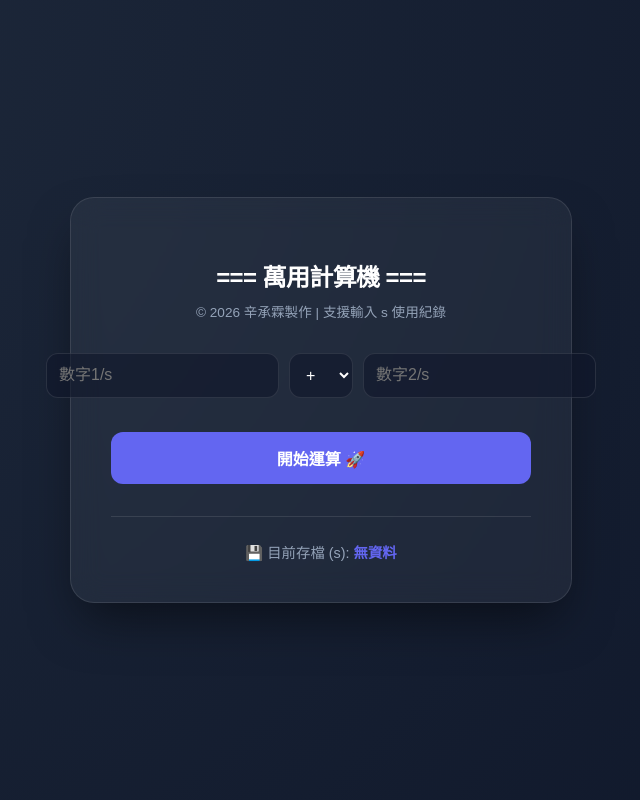
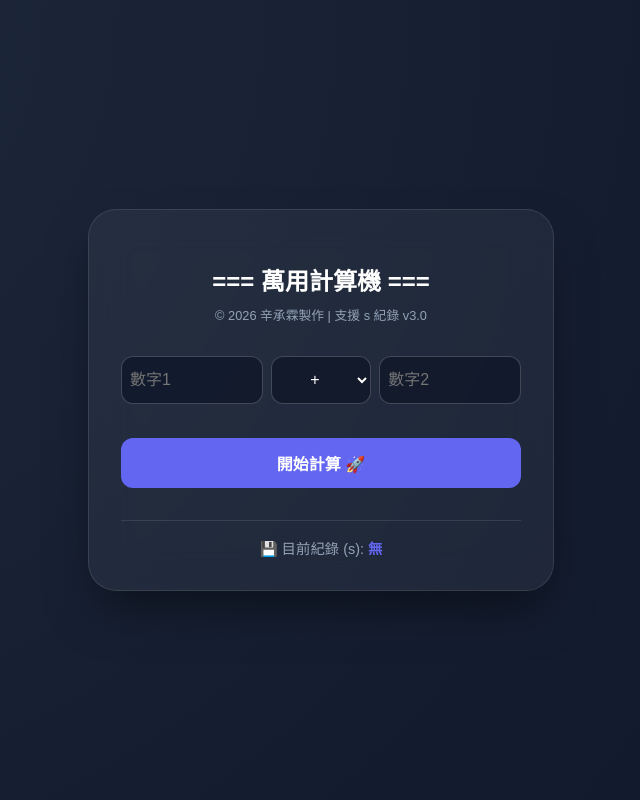
Before and after one commit to pengjun0429/calculator, a Flask app: page / in a window 1280 px wide. Shown: the whole page, without its empty margins (319-959 px from the left). Run offline with Flask 3, Linux system fonts and the light colour scheme.

Commit message:
Update index.html 第三版

```diff
--- a/templates/index.html
+++ b/templates/index.html
@@ -7,95 +7,99 @@
     <style>
         :root {
             --primary: #6366f1;
-            --success: #22c55e;
-            --danger: #ef4444;
             --bg: #0f172a;
+            --glass: rgba(255, 255, 255, 0.05);
         }
         body {
-            font-family: 'PingFang TC', 'Microsoft JhengHei', sans-serif;
+            font-family: 'PingFang TC', sans-serif;
             background: radial-gradient(circle at top left, #1e293b, #0f172a);
-            color: #f8fafc;
+            color: #fff;
             display: flex; justify-content: center; align-items: center;
             min-height: 100vh; margin: 0;
         }
         .container {
-            background: rgba(255, 255, 255, 0.05);
-            backdrop-filter: blur(15px);
+            background: var(--glass);
+            backdrop-filter: blur(20px);
             border: 1px solid rgba(255, 255, 255, 0.1);
-            padding: 2.5rem; border-radius: 24px;
+            padding: 2rem; border-radius: 28px;
             box-shadow: 0 25px 50px -12px rgba(0, 0, 0, 0.5);
-            width: 100%; max-width: 420px; text-align: center;
+            width: 90%; max-width: 400px;
         }
-        h2 { font-weight: 700; margin-bottom: 0.5rem; letter-spacing: -0.025em; color: #fff; }
-        .info { font-size: 0.85rem; color: #94a3b8; margin-bottom: 2rem; }
+        h2 { font-size: 1.5rem; margin-bottom: 0.5rem; text-align: center; }
+        .info { font-size: 0.8rem; color: #94a3b8; text-align: center; margin-bottom: 2rem; }
 
-        .input-group { display: flex; gap: 10px; margin-bottom: 1.5rem; justify-content: center; }
+        /* 核心修正：格子排版 */
+        .input-group {
+            display: flex;
+            gap: 8px; /* 格子間距 */
+            align-items: center;
+            margin-bottom: 1.5rem;
+        }
         input, select {
-            background: rgba(15, 23, 42, 0.6);
-            border: 1px solid rgba(255, 255, 255, 0.1);
-            color: #fff; padding: 12px; border-radius: 12px;
-            font-size: 1rem; outline: none; transition: 0.2s;
+            background: rgba(15, 23, 42, 0.8);
+            border: 1px solid rgba(255, 255, 255, 0.2);
+            color: #fff;
+            padding: 12px 8px;
+            border-radius: 12px;
+            font-size: 1rem;
+            outline: none;
+            box-sizing: border-box; /* 確保寬度包含邊框 */
+            height: 48px; /* 固定高度讓格子整齊 */
         }
-        input:focus { border-color: var(--primary); box-shadow: 0 0 0 4px rgba(99, 102, 241, 0.2); }
+        input[name="st"], input[name="nd"] { flex: 3; min-width: 0; } /* 數字格子佔比較大 */
+        select[name="mode"] { flex: 2; min-width: 0; text-align: center; cursor: pointer; } /* 模式格子 */
+
+        input:focus, select:focus { border-color: var(--primary); }
 
         button {
-            width: 100%; padding: 14px; border-radius: 12px; border: none;
+            width: 100%; height: 50px; border-radius: 12px; border: none;
             font-size: 1rem; font-weight: 600; cursor: pointer;
-            transition: all 0.2s; margin-top: 10px;
+            transition: 0.2s; margin-top: 10px;
         }
         .btn-calc { background: var(--primary); color: white; }
-        .btn-calc:hover { background: #4f46e5; transform: translateY(-2px); }
-        .btn-save { background: var(--success); color: white; margin-top: 20px; }
-        .btn-save:hover { background: #16a34a; }
+        .btn-calc:hover { background: #4f46e5; transform: scale(1.02); }
+        .btn-save { background: #22c55e; color: white; margin-top: 15px; }
 
         .res-box {
-            margin-top: 2rem; padding: 1.5rem;
-            background: rgba(99, 102, 241, 0.1);
-            border-radius: 16px; border-left: 4px solid var(--primary);
-            font-size: 1.25rem; font-weight: 600;
+            margin-top: 1.5rem; padding: 1.2rem;
+            background: rgba(99, 102, 241, 0.15);
+            border-radius: 16px; border: 1px solid var(--primary);
+            text-align: center; font-size: 1.1rem;
         }
-        .error { color: var(--danger); font-size: 0.9rem; margin-top: 1rem; }
-
-        .storage {
-            margin-top: 2rem; padding-top: 1.5rem;
-            border-top: 1px solid rgba(255, 255, 255, 0.1);
-            color: #94a3b8; font-size: 0.9rem;
-        }
+        .storage { margin-top: 2rem; text-align: center; font-size: 0.9rem; color: #94a3b8; border-top: 1px solid rgba(255,255,255,0.1); padding-top: 1rem; }
         b { color: var(--primary); }
     </style>
 </head>
 <body>
     <div class="container">
         <h2>=== 萬用計算機 ===</h2>
-        <div class="info">© 2026 辛承霖製作 | 支援輸入 s 使用紀錄</div>
+        <div class="info">© 2026 辛承霖製作 | 支援 s 紀錄 v3.0</div>
 
         <form method="POST">
             <div class="input-group">
-                <input type="text" name="st" placeholder="數字1/s" style="flex: 2;" required>
-                <select name="mode" style="flex: 1;">
+                <input type="text" name="st" placeholder="數字1" required>
+                <select name="mode">
                     <option value="+">+</option><option value="-">-</option>
-                    <option value="*">*</option><option value="/">/</option>
+                    <option value="*">×</option><option value="/">÷</option>
                     <option value="qq">qq</option>
                 </select>
-                <input type="text" name="nd" placeholder="數字2/s" style="flex: 2;" required>
+                <input type="text" name="nd" placeholder="數字2" required>
             </div>
-            <button type="submit" name="action" value="calc" class="btn-calc">開始運算 🚀</button>
+            <button type="submit" name="action" value="calc" class="btn-calc">開始計算 🚀</button>
         </form>
 
         {% if ans %}
             <div class="res-box">{{ ans }}</div>
-            {% if raw_res is not none %}
-                <form method="POST">
-                    <input type="hidden" name="current_ans" value="{{ raw_res }}">
-                    <button type="submit" name="action" value="save" class="btn-save">儲存到記憶體 (i)</button>
-                </form>
-            {% endif %}
+            <form method="POST">
+                <input type="hidden" name="current_ans" value="{{ raw_res }}">
+                <button type="submit" name="action" value="save" class="btn-save">儲存結果 (i)</button>
+            </form>
         {% endif %}
 
-        {% if error %}<div class="error">{{ error }}</div>{% endif %}
+        {% if error %}<div style="color:#ef4444; text-align:center; margin-top:10px;">{{ error }}</div>{% endif %}
 
         <div class="storage">
-            💾 目前存檔 (s): <b>{{ s_val if s_val is not none else "無資料" }}</b>
+            💾 目前紀錄 (s): <b>{{ s_val if s_val is not none else "無" }}</b>
         </div>
     </div>
 </body>
```
